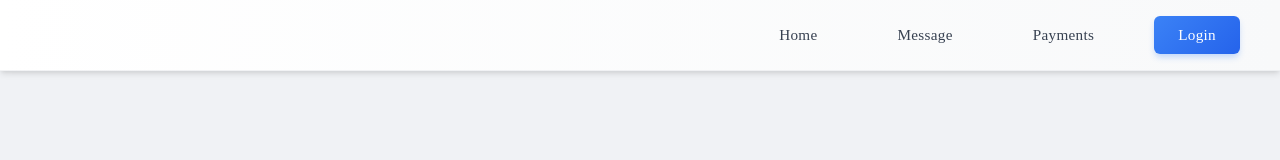
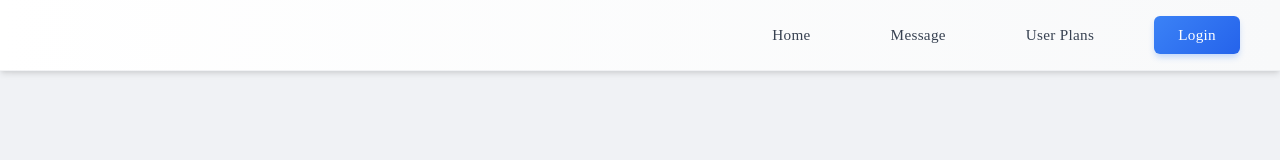
Before and after one commit to bek-shoyatbek/freepiker24bot-admin, a React (Vite) app: page /login in a window 1280 px wide. Shown: the top 160 px of the page. Built offline with nearby package versions, Linux system fonts and the light colour scheme; no server answers.

Commit message:
feat: payments changed to user-plans

```diff
--- a/src/App.tsx
+++ b/src/App.tsx
@@ -7,7 +7,7 @@ import { MessagesPage } from "./Pages/Messages/Message.component";
 import { LoginPage } from "./Pages/Admins/LoginPage.component";
 import { AuthProvider } from "./providers/AuthProvider/AuthProvider";
 import { Navbar } from "./components/Navbar/Navbar.component";
-import { Payments } from "./Pages/Payments/Payments";
+import { UserPlan } from "./Pages/UserPlans/UserPlan";
 
 function App() {
   return (
@@ -20,7 +20,7 @@ function App() {
             <Route path="/login" element={<LoginPage />} />
             <Route path="/user/:id" element={<UserDetailsPage />} />
             <Route path="/message" element={<MessagesPage />} />
-            <Route path="/payments" element={<Payments />} />
+            <Route path="/user-plans" element={<UserPlan />} />
             <Route path="*" element={<NotFoundPage />} />
           </Routes>
         </div>
--- a/src/Pages/Payments/Payments.tsx
+++ b/src/Pages/UserPlans/UserPlan.tsx
@@ -1,5 +1,5 @@
 import { useState, useEffect } from "react";
-import "./Payments.css";
+import "./UserPlan.css";
 import { Axios } from "../../Api/axios";
 import { PaymentsData } from "./types/payments-data";
 import { useNavigate } from "react-router-dom";
@@ -10,7 +10,7 @@ const PLAN_PRICES = {
   PREMIUM: 39000,
 };
 
-export const Payments = () => {
+export const UserPlan = () => {
   const [payments, setPayments] = useState<PaymentsData[]>([]);
   const [loading, setLoading] = useState(true);
   const [error, setError] = useState<string | null>(null);
@@ -31,19 +31,10 @@ export const Payments = () => {
     fetchPayments();
   }, []);
 
-  /*************  ✨ Codeium Command ⭐  *************/
-  /**
-   * Fetches the list of payments from the server.
-   * Sets the loading state to true while fetching data.
-   * On success, updates the payments state with the fetched data and clears any error messages.
-   * On failure, sets an error message indicating the fetch failure.
-   * Finally, resets the loading state to false.
-   */
-  /******  ee2e8f9c-3c9e-47cd-b07d-c441df77dd4f  *******/
   const fetchPayments = async () => {
     try {
       setLoading(true);
-      const response = await Axios.get("/payments");
+      const response = await Axios.get("/user-plans");
       if (response.data?.data) {
         setPayments(response.data.data);
       }
--- a/src/components/Navbar/Navbar.component.tsx
+++ b/src/components/Navbar/Navbar.component.tsx
@@ -9,8 +9,8 @@ export const Navbar = () => {
       <Link to="/message" className="nav-link">
         Message
       </Link>
-      <Link to="/payments" className="nav-link">
-        Payments
+      <Link to="/user-plans" className="nav-link">
+        User Plans
       </Link>
       <Link to="/login" className="nav-link">
         Login
```
Also changed, not shown: src/Pages/UserPlans/UserPlan.css (renamed from src/Pages/Payments/Payments.css), src/Pages/UserPlans/types/payments-data.ts (renamed from src/Pages/Payments/types/payments-data.ts), 1 other file (tests, documents, lock files or other folders).
